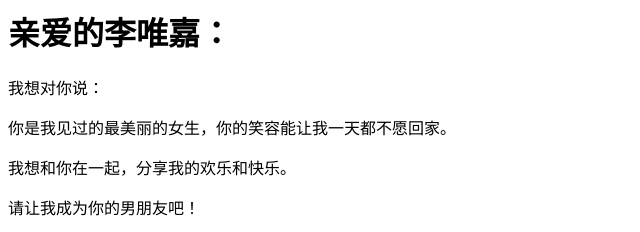
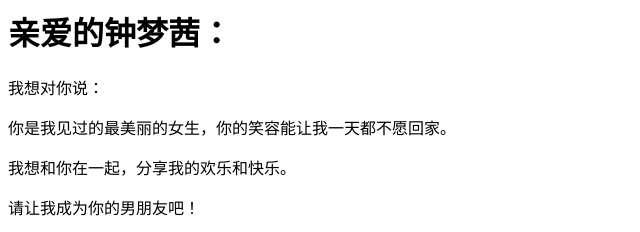
Before and after one commit to xlle-er/520, a plain HTML site: page index.html in a window 1280 px wide. Shown: the top 232 px of the page, 0-640 px from the left. Drawn offline with Linux system fonts and the light colour scheme.

Commit message:
Update index.html

```diff
--- a/index.html
+++ b/index.html
@@ -5,7 +5,7 @@
 </head>
 
 <body>
-  <h1>亲爱的李唯嘉：</h1>
+  <h1>亲爱的钟梦茜：</h1>
   <p>我想对你说：</p>
   <p>
     你是我见过的最美丽的女生，你的笑容能让我一天都不愿回家。
```
